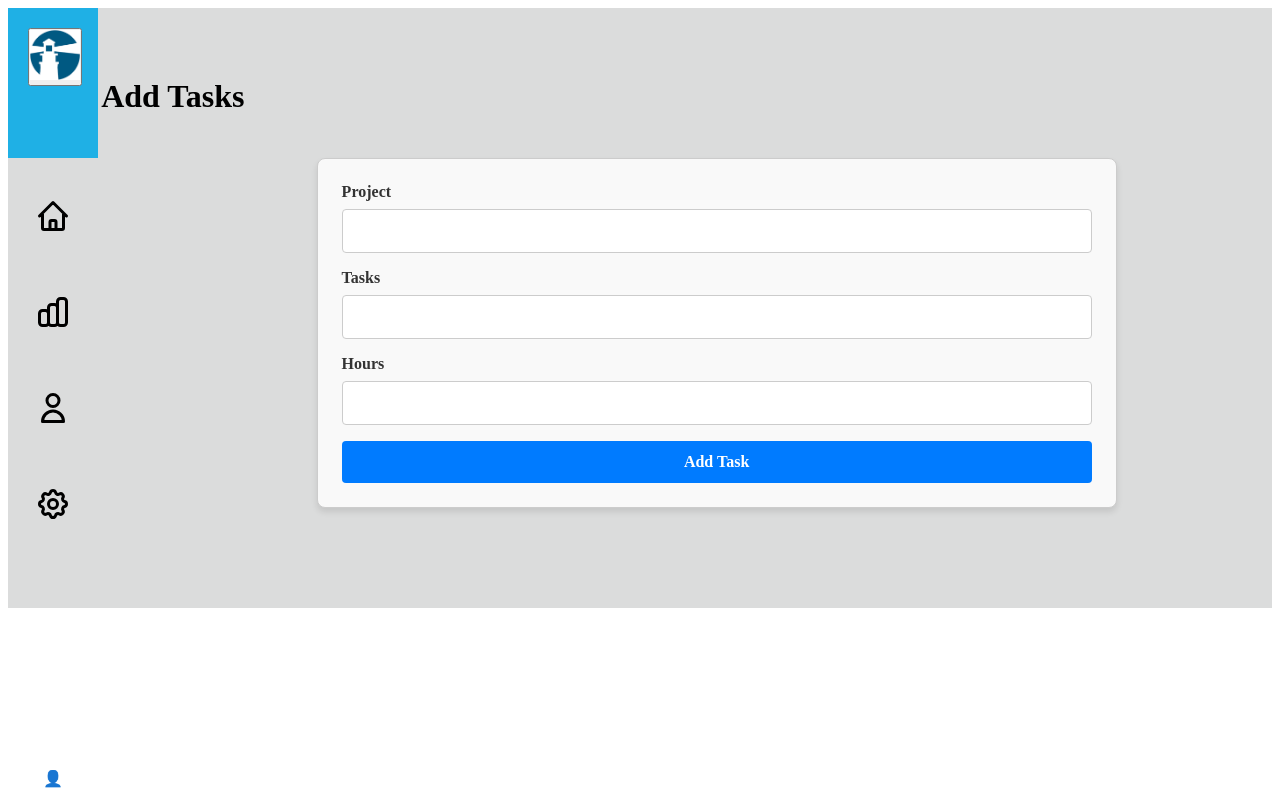
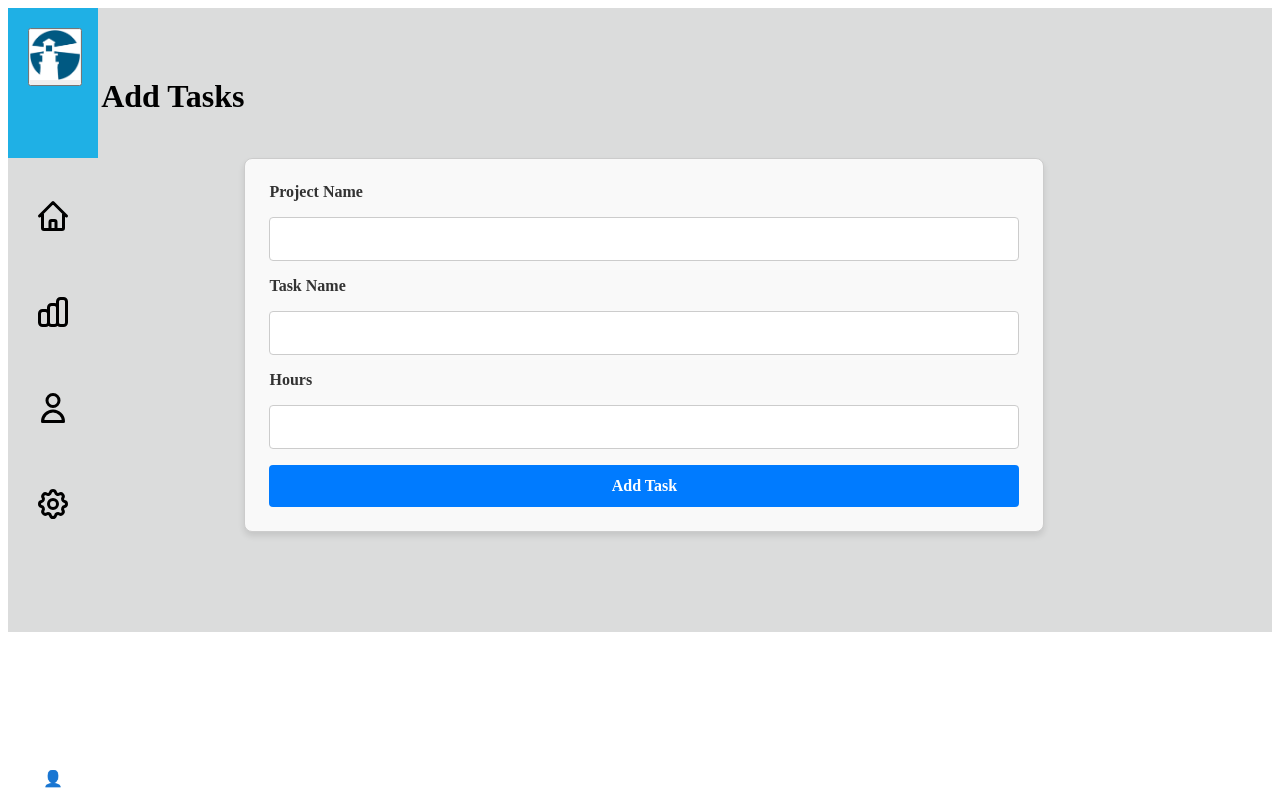
Before and after one commit to ponnamvinodkumar/Training, an Angular app: page /Tasks in a window 1280 px wide. Built offline with nearby package versions, Linux system fonts and the light colour scheme.

Commit message:
WednesdayUpdate2

```diff
--- a/src/app/ServiceTasks/task-service.service.ts
+++ b/src/app/ServiceTasks/task-service.service.ts
@@ -1,5 +1,5 @@
 import { Injectable } from '@angular/core';
-import { BehaviorSubject, Observable } from 'rxjs';
+
 
 export interface TaskEntry{
   project: string;
@@ -11,20 +11,15 @@ export interface TaskEntry{
   providedIn: 'root'
 })
 export class TaskServiceService {
-  addData(newItem: string) {
-    throw new Error('Method not implemented.');
+  private tasks: { projectName: string; taskName: string; hours: number}[]=[];
+
+  constructor(){}
+
+  addTask(task: { projectName: string; taskName:string; hours: number}){
+    this.tasks.push(task);
   }
 
-  private TaskItem: string [] = [];
-
-  constructor() { }
-  addItem(item:string):void{
-    this.TaskItem.push(item);
+  getTasks() {
+    return this.tasks;
   }
-
-  getData(): string []{
-    return this.TaskItem;
-  }
-
-
 }
--- a/src/app/dashboard/dashboard.component.css
+++ b/src/app/dashboard/dashboard.component.css
@@ -239,7 +239,7 @@ input {
   transition: border-color 0.3s;
 }
 
-button {
+.button {
   width: 100%;
   padding: 0.75rem;
   font-size: 1rem;
@@ -252,18 +252,7 @@ button {
   transition: background-color 0.3s, transform 0.2s;
 }
 
-.button {
-  width: 100%;
-  padding: 0.75rem;
-  font-size: 1rem;
-  font-weight: bold;
-  color: #fff;
-  background-color: #007bff;
-  border: none;
-  border-radius: 4px;
-  cursor: pointer;
-  transition: background-color 0.3s, transform 0.2s;
-}
+
 
 button:hover {
   background-color: #0056b3;
--- a/src/app/tasks/tasks.component.css
+++ b/src/app/tasks/tasks.component.css
@@ -235,8 +235,10 @@ input {
   font-size: 1rem;
   border: 1px solid #ccc;
   border-radius: 4px;
-  margin-top: 0.5rem;
+  margin-top: 0rem;
+  margin-bottom: 1rem;
   transition: border-color 0.3s;
+  width:100%
 }
 
 
--- a/src/app/tasks/tasks.component.html
+++ b/src/app/tasks/tasks.component.html
@@ -70,21 +70,27 @@
       <h1>Add Tasks</h1>
 <br>
 <br>
-      <form class="form">
-        <label>Project
-          <input type="Dropdown"[(ngModel)]="NewEntry.project" name="project" required/>
-        </label>
+<div class="task-container">
 
-        <label>Tasks
-          <input type="text" [(ngModel)]="NewEntry.task" name="Tasks" required/>
-        </label>
+  <form  (ngSubmit)="addTask()" class="form">
 
-        <label>Hours
-          <input type="number" [(ngModel)]="NewEntry.hours" name="hours" required/>
-        </label>
+      <label>Project Name</label>
+      <input type="text" id="projectName" [(ngModel)]="projectName" name="projectName" required />
 
-        <button class="button" type="button" (click)="addEntry()">Add Task</button>
-      </form>
+
+      <label>Task Name</label>
+      <input type="text" id="taskName" [(ngModel)]="taskName" name="taskName" required />
+
+      <label>Hours</label>
+      <input type="number" id="hours" [(ngModel)]="hours" name="hours" required />
+
+    <button class="button" type="submit">Add Task</button>
+  </form>
+
+  <ul>
+    <li *ngFor="let task of tasks">{{ taskName }}</li>
+  </ul>
+</div>
     </div>
   </main>
 
--- a/src/app/tasks/tasks.component.ts
+++ b/src/app/tasks/tasks.component.ts
@@ -1,7 +1,8 @@
 import { Component,OnInit } from '@angular/core';
 import { RouterModule, Router } from '@angular/router';
 import { CommonModule } from '@angular/common';
-import { FormsModule, FormGroup, ReactiveFormsModule } from '@angular/forms';
+import { FormsModule, FormGroup, ReactiveFormsModule, FormBuilder, Validators } from '@angular/forms';
+import { TaskServiceService } from '../ServiceTasks/task-service.service';
 
 
 @Component({
@@ -12,27 +13,37 @@ import { FormsModule, FormGroup, ReactiveFormsModule } from '@angular/forms';
 })
 export class TasksComponent {
 
- constructor(private router: Router){}
+ isSidebarMinimized = true;
 
-    isSidebarMinimized = true;
-
-    toggleSidebar() {
+ toggleSidebar() {
       this.isSidebarMinimized = !this.isSidebarMinimized;
     }
 
+     //AddTask
+     projectName = '';
+     taskName = '';
+     hours!: number;
+     tasks: { projectName: string; taskName: string; hours: number }[] = [];
 
-  //Task Capturing
+     constructor(private taskService: TaskServiceService) {}
 
+     addTask(){
+      if(this.projectName && this.taskName && this.hours !=null){
+        this.taskService.addTask({
+          projectName:this.projectName,
+          taskName: this.taskName,
+          hours: this.hours
+        });
+        this.tasks = this.taskService.getTasks();
+        this.restForm();
+      }
+      else {
+        alert('All Fields are required.');
+      }
+     }
 
-  TaskEntries:{project:string; hours:string; task:string}[]=[];
-  NewEntry={project: '', hours:'', task:''};
-
-  addEntry(){
-    console.log('Before adding:', this.TaskEntries);
-    this.TaskEntries.push({...this.NewEntry});
-    console.log('After adding:', this.TaskEntries);
-    this.NewEntry = {project:'', hours:'', task:''};
-    this.router.navigate(['/Dashboard']);
-  }
-
-  }
+     restForm(){this.projectName='';
+      this.taskName='';
+      this.hours= NaN;
+     }
+}
```
